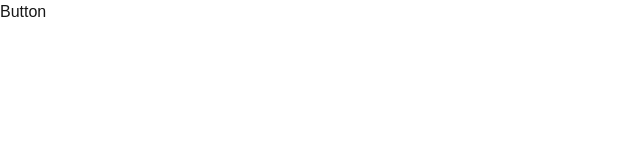
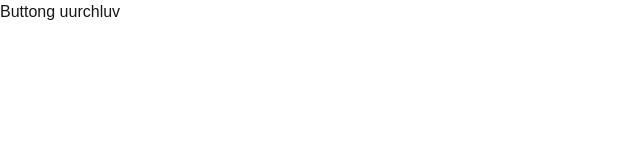
Before and after one commit to Team-project-Ochko/Team-Project-DH, a Next.js app: page / in a window 1280 px wide. Shown: the top 160 px of the page, without its empty margins (0-640 px from the left). Built offline with nearby package versions, Linux system fonts and the light colour scheme.

Commit message:
Merge pull request #12 from Team-project-Ochko/jamka
any

```diff
--- a/app/page.tsx
+++ b/app/page.tsx
@@ -1,5 +1,5 @@
 export default function Home() {
   return <div>
-    <div><button>Button</button></div>
+    <div><button>Buttong uurchluv</button></div>
   </div>;
 }
```
